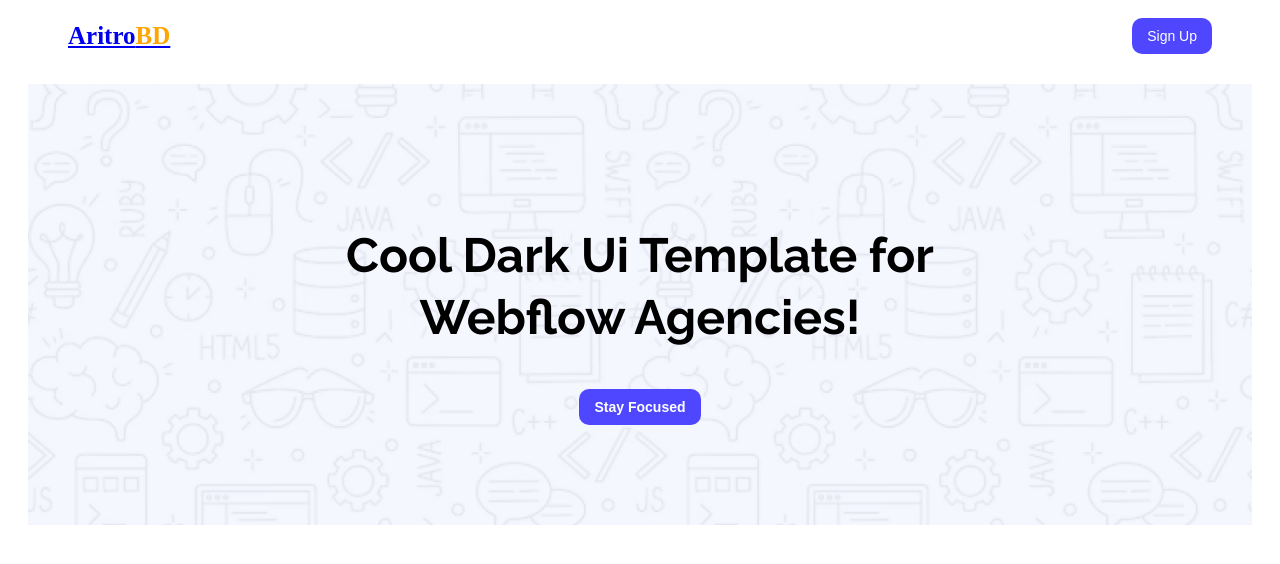
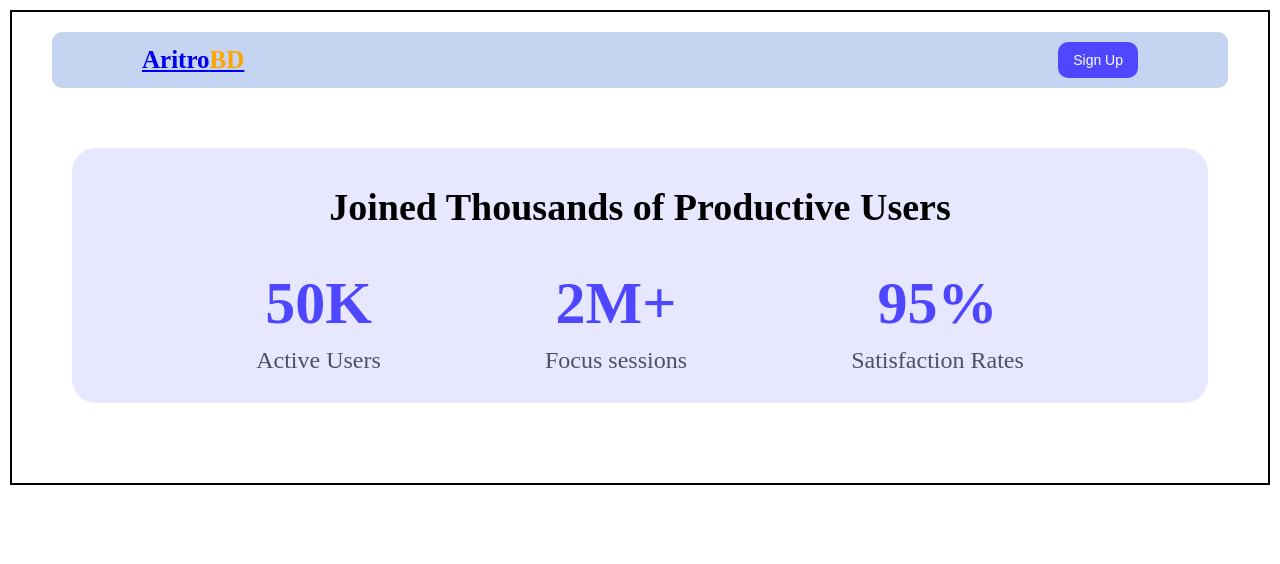
Before and after one commit to ovijit96/AritroBD, a plain HTML site: page index.html in a window 1280 px wide. Drawn offline with Linux system fonts and the light colour scheme; a web font is replaced by a local one.

Commit message:
action & user section was so much sohoj sorol simple

```diff
--- a/index.html
+++ b/index.html
@@ -27,9 +27,43 @@
     </header>
 
     <main>
-        <section class="banner">
+        <!-- banner sections -->
+        <!-- <section class="banner">
             <h1 class="raleway-normal">Cool Dark Ui Template for <br> Webflow Agencies!</h1>
             <a href=""><button class="stay-btn">Stay Focused</button></a>
+
+        </section> -->
+<!-- action sections -->
+        <!-- <section class="action-section">
+            <div class="action-text">
+                <h2> "Connect, Collaborate, Create,"</h2>
+                <p>Our conference operates on the clear, three-step principle of "Connect, Collaborate, Create." This motto acts as the essential blueprint for a productive and meaningful experience for everyone involved.</p>
+                <button class="stay-btn">Launch live Preview</button>
+            </div>
+            <div class="action-img">
+                <img src="Assets/wc-mini.png" alt="">
+            </div>
+
+        </section> -->
+
+        <!-- Productive user sections -->
+
+        <section class="user-section">
+            <h2>Joined Thousands of Productive Users</h2>
+            <div class="mother">
+                <div class="child">
+                    <h3>50K</h3>
+                    <p>Active Users</p>
+                </div>
+                <div class="child">
+                    <h3>2M+</h3>
+                    <p>Focus sessions</p>
+                </div>
+                <div class="child">
+                    <h3>95%</h3>
+                    <p>Satisfaction Rates</p>
+                </div>
+            </div>
 
         </section>
     </main>
--- a/style.css
+++ b/style.css
@@ -1,3 +1,11 @@
+body{
+    margin: 10px;
+    padding: 20px;
+    border: 2px solid rgb(2, 2, 2);
+
+}
+
+
 /* header section */
 
 .logo{
@@ -17,7 +25,9 @@
     align-items: center;
     justify-content: space-between;
     margin: 0 20px;
-    padding: 10px 40px;
+    padding: 10px 90px;
+    background-color: #c5d4f0;
+    border-radius: 10px;
 
     /* border: 2px solid red; */   /* for sure */
 
@@ -78,3 +88,73 @@
     margin-bottom: 40px;
     line-height: 1.3;
 }
+
+/* action sections */
+
+.action-section{
+    display: flex;
+    margin: 50px 90px;
+    padding: 60px 40px;
+    align-items: center;
+    justify-content: space-between;
+    /* border: 2px solid red; */
+
+}
+
+.action-text h2{
+    font-size: 40px;
+    margin-bottom: 15px;
+}
+
+.action-text p{
+    font-size: 24px;
+    color: #504e69;
+}
+
+.action-img img{
+    max-width: auto;
+    max-height: auto;
+    /* border: ; */
+    border-radius: 35px;
+    box-shadow: 0 5px 15px #fa8a01;
+}
+
+/* Productive user sections */
+
+.mother{
+    display: flex;
+    justify-content: space-evenly;
+
+
+
+}
+
+
+.user-section{
+    text-align: center;
+    background-color: #e7e8ff;
+    border-radius: 24px;
+    margin: 60px 40px;
+    padding: 5px 20px;
+}
+
+.user-section h2{
+    font-size: 38px;
+    font-weight: bold;
+    margin-bottom: -20px ;
+    /* color: blue; */
+
+}
+
+.child h3{
+    font-size: 60px;
+    font-weight: 700;
+    margin-bottom: -15px;
+    color: #4E47FF;
+}
+
+.child p{
+    font-size: 24px;
+    color: #504e69;
+
+}
```
